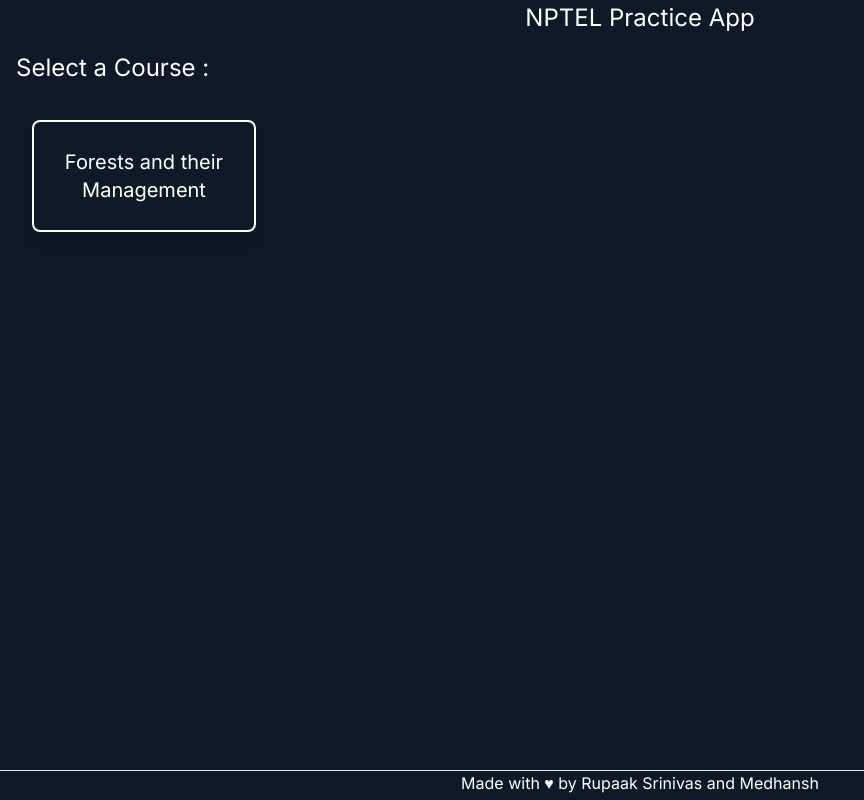
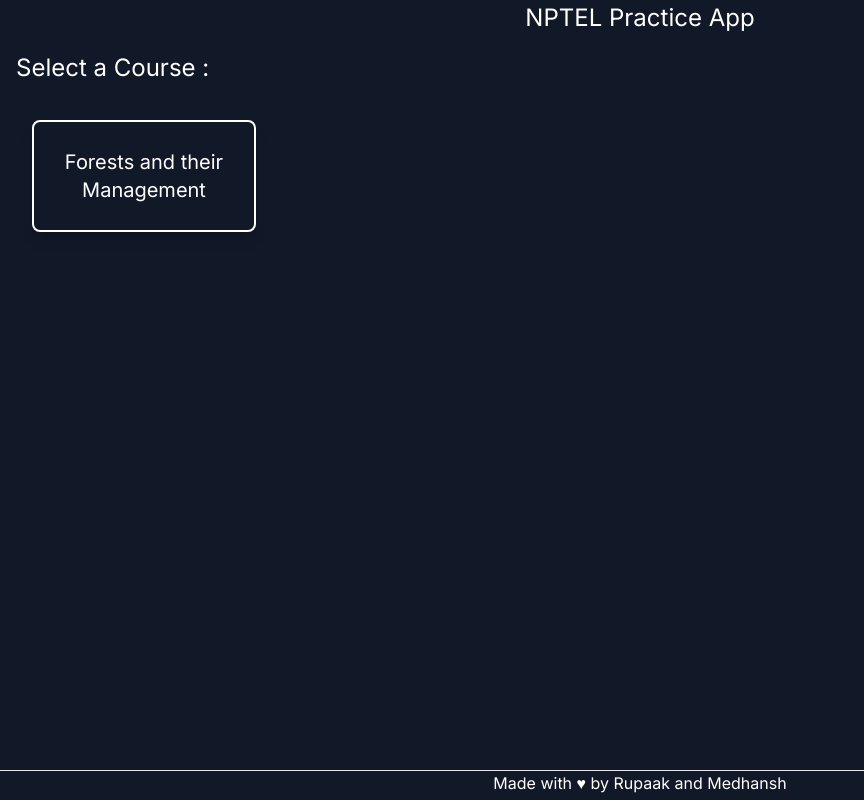
Before and after one commit to medhansh17/practice-nptel, a Next.js app: page / in a window 1280 px wide. Shown: the whole page, without its empty margins (0-864 px from the left). Built offline with nearby package versions, Linux system fonts and the light colour scheme.

Commit message:
fixed footer

```diff
--- a/src/components/footer.tsx
+++ b/src/components/footer.tsx
@@ -4,7 +4,7 @@
       Made with &hearts; by{" "}
       <a href="https://linkedin.com/in/rupaaksrinivas" target="_blank">
         {" "}
-        Rupaak Srinivas
+        Rupaak
       </a>{" "}
       and{" "}
       <a href="https://www.linkedin.com/in/medhansh-jain/" target="_blank">
--- a/src/components/test.tsx
+++ b/src/components/test.tsx
@@ -1,5 +1,3 @@
-import { doc } from "firebase/firestore";
-
 export default function Test({
   question,
   answers,
```
